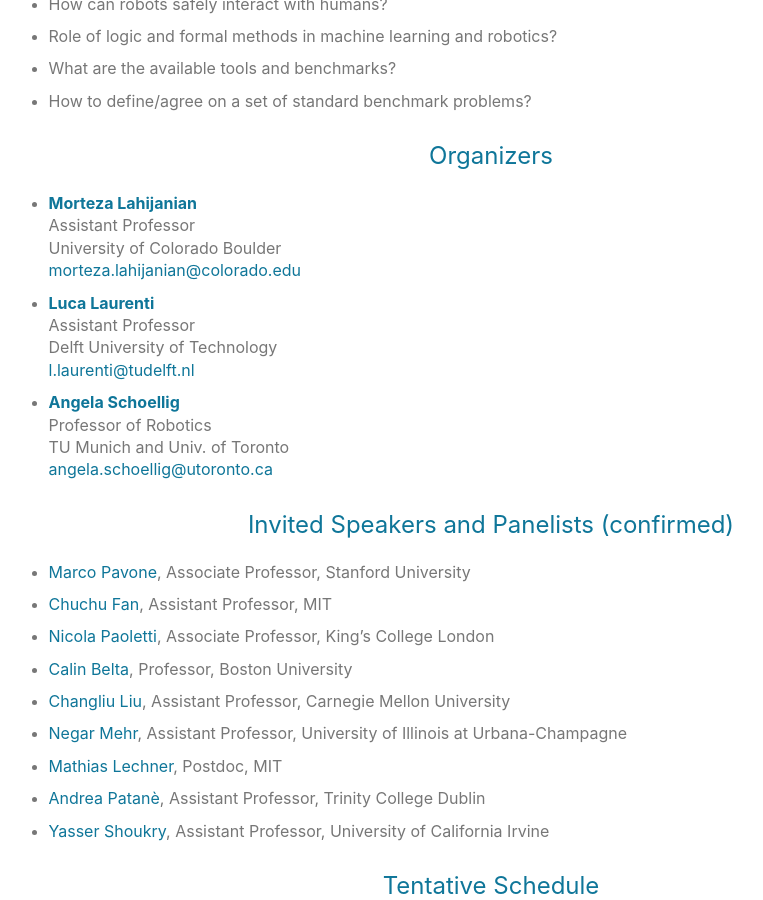
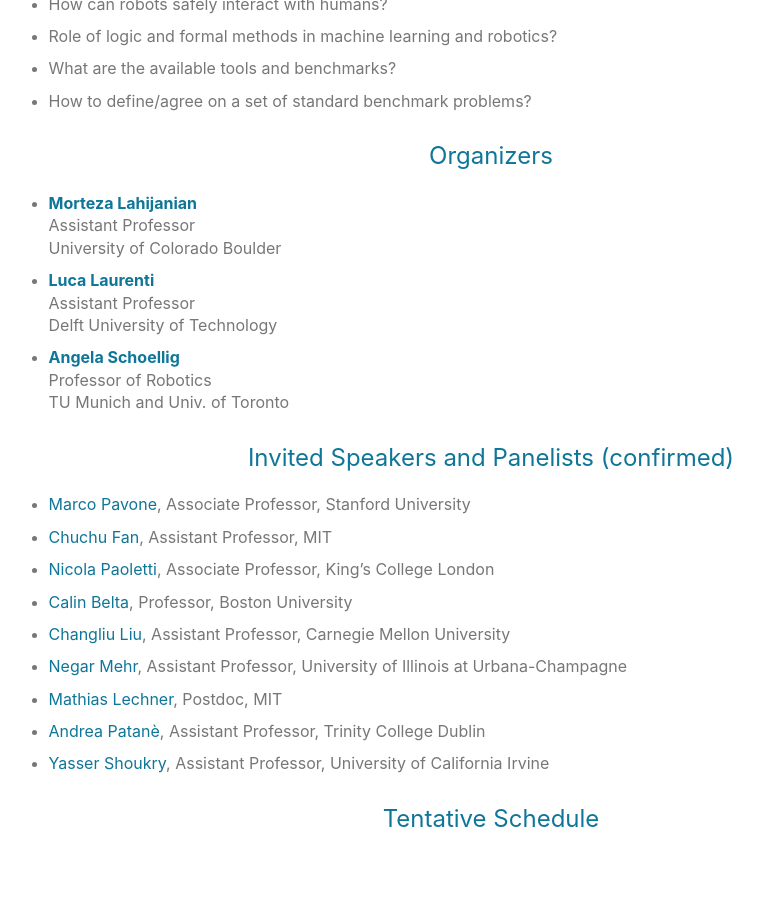
Before and after one commit to aria-systems-group/website, a Jekyll site: the page built from pages/workshop2023.md, in a window 1280 px wide and 900 px high, scrolled down 493 px. Shown: the whole window, without its empty margins (149-912 px from the left). Built offline with Jekyll 4.4.1, drawn with Linux system fonts in a browser that asks for light colours.

Commit message:
workshop webpage

```diff
--- a/pages/workshop2023.md
+++ b/pages/workshop2023.md
@@ -34,17 +34,17 @@
 - **[Morteza Lahijanian](https://www.colorado.edu/aerospace/morteza-lahijanian)**<br>
 Assistant Professor  <br>
 University of Colorado Boulder  <br>
-[morteza.lahijanian@colorado.edu](mailto:morteza.lahijanian@colorado.edu)<br>
+<!-- [morteza.lahijanian@colorado.edu](mailto:morteza.lahijanian@colorado.edu)<br> -->
 
 - **[Luca Laurenti](https://www.tudelft.nl/en/staff/l.laurenti/)** <br>
 Assistant Professor  <br>
 Delft University of Technology  <br>
-[l.laurenti@tudelft.nl](mailto:l.laurenti@tudelft.nl)  <br>
+<!-- [l.laurenti@tudelft.nl](mailto:l.laurenti@tudelft.nl)  <br> -->
 
 - **[Angela Schoellig](https://www.dynsyslab.org/prof-angela-schoellig/)** <br>
 Professor of Robotics  <br>
 TU Munich and Univ. of Toronto  <br>
-[angela.schoellig@utoronto.ca](mailto:angela.schoellig@utoronto.ca)
+<!-- [angela.schoellig@utoronto.ca](mailto:angela.schoellig@utoronto.ca) -->
 
 
 
```
